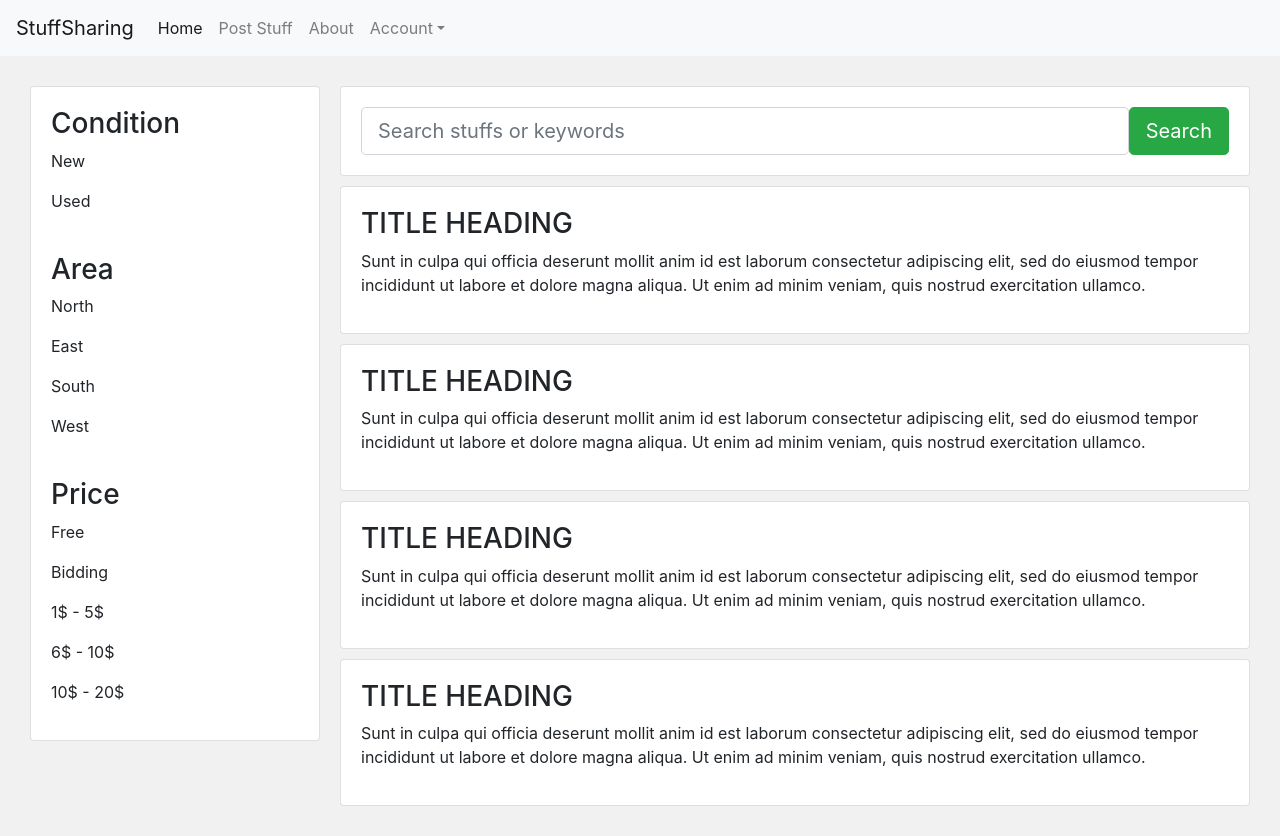
After one commit to lucaslefaucheur/cs2102StuffSharing, a Django app: page /search/ in a window 1280 px wide. The commit adds this page. Run offline with Django 3.2, Linux system fonts and the light colour scheme; some libraries are stand-ins or nearby versions.

Commit message:
add html files
home + search + post + about

```diff
--- /dev/null
+++ b/django_project/stuffsharing/templates/stuffsharing/search.html
@@ -0,0 +1,105 @@
+<!doctype html>
+<html lang="en">
+<head>
+    <meta charset="utf-8">
+    <meta name="viewport" content="width=device-width, initial-scale=1, shrink-to-fit=no">
+    <link rel="stylesheet" href="https://stackpath.bootstrapcdn.com/bootstrap/4.3.1/css/bootstrap.min.css" integrity="sha384-ggOyR0iXCbMQv3Xipma34MD+dH/1fQ784/j6cY/iJTQUOhcWr7x9JvoRxT2MZw1T" crossorigin="anonymous">
+    <title>StuffSharing - Search</title>
+</head>
+<body style="background: #f1f1f1;">
+    <nav class="navbar navbar-expand-lg navbar-light bg-light">
+        <a class="navbar-brand" href="#">StuffSharing</a>
+        <button class="navbar-toggler" type="button" data-toggle="collapse" data-target="#navbarSupportedContent" aria-controls="navbarSupportedContent" aria-expanded="false" aria-label="Toggle navigation">
+           <span class="navbar-toggler-icon"></span>
+        </button>
+
+        <div class="collapse navbar-collapse" id="navbarSupportedContent">
+            <ul class="navbar-nav mr-auto">
+                <li class="nav-item active">
+                    <a class="nav-link" href="#">Home<span class="sr-only">(current)</span></a>
+                </li>
+                <li class="nav-item">
+                    <a class="nav-link" href="#">Post Stuff</a>
+                </li>
+                <li class="nav-item">
+                    <a class="nav-link" href="#">About</a>
+                </li>
+                <li class="nav-item dropdown">
+                    <a class="nav-link dropdown-toggle" href="#" id="navbarDropdown" role="button" data-toggle="dropdown" aria-haspopup="true" aria-expanded="false">Account</a>
+                    <div class="dropdown-menu" aria-labelledby="navbarDropdown">
+                        <a class="dropdown-item" href="#">My Account</a>
+                        <a class="dropdown-item" href="#">My Stuffs</a>
+                        <a class="dropdown-item" href="#">My Loan Requests</a>
+                        <a class="dropdown-item" href="#">My Loan Propositions</a>
+                        <div class="dropdown-divider"></div>
+                        <a class="dropdown-item" href="#">Log Out</a>
+                    </div>
+                </li>
+            </ul>
+        </div>
+    </nav>
+
+    <div class="row" style="margin: 20px;">
+        <div class="left-column" style="float: left; width: 25%;">
+            <div class="card" style="padding: 20px; margin: 10px;">
+                <h3>Condition</h3>
+                <p>New</p>
+                <p>Used</p>
+                <br>
+                <h3>Area</h3>
+                <p>North</p>
+                <p>East</p>
+                <p>South</p>
+                <p>West</p>
+                <br>
+                <h3>Price</h3>
+                <p>Free</p>
+                <p>Bidding</p>
+                <p>1$ - 5$</p>
+                <p>6$ - 10$</p>
+                <p>10$ - 20$</p>
+            </div>
+        </div>
+
+        <div class="right-column" style="float: right; width: 75%;">
+            <form class="card" style="padding: 0px; margin: 10px;">
+                <div class="card-body row no-gutters align-items-center">
+                    <div class="col-auto">
+                        <i class="fas fa-search h4 text-body"></i>
+                    </div>
+                    <div class="col">
+                        <input class="form-control form-control-lg form-control-borderless" type="search" placeholder="Search stuffs or keywords">
+                    </div>
+                    <div class="col-auto">
+                        <button class="btn btn-lg btn-success" type="submit">Search</button>
+                    </div>
+                </div>
+            </form>
+
+            <div class="card" style="padding: 20px; margin: 10px;">
+                <h3>TITLE HEADING</h3>
+                <p>Sunt in culpa qui officia deserunt mollit anim id est laborum consectetur adipiscing elit, sed do eiusmod tempor incididunt ut labore et dolore magna aliqua. Ut enim ad minim veniam, quis nostrud exercitation ullamco.</p>
+            </div>
+            <div class="card" style="padding: 20px; margin: 10px;">
+                <h3>TITLE HEADING</h3>
+                <p>Sunt in culpa qui officia deserunt mollit anim id est laborum consectetur adipiscing elit, sed do eiusmod tempor incididunt ut labore et dolore magna aliqua. Ut enim ad minim veniam, quis nostrud exercitation ullamco.</p>
+            </div>
+            <div class="card" style="padding: 20px; margin: 10px;">
+                <h3>TITLE HEADING</h3>
+                <p>Sunt in culpa qui officia deserunt mollit anim id est laborum consectetur adipiscing elit, sed do eiusmod tempor incididunt ut labore et dolore magna aliqua. Ut enim ad minim veniam, quis nostrud exercitation ullamco.</p>
+            </div>
+            <div class="card" style="padding: 20px; margin: 10px;">
+                <h3>TITLE HEADING</h3>
+                <p>Sunt in culpa qui officia deserunt mollit anim id est laborum consectetur adipiscing elit, sed do eiusmod tempor incididunt ut labore et dolore magna aliqua. Ut enim ad minim veniam, quis nostrud exercitation ullamco.</p>
+            </div>
+
+        </div>
+    </div>
+
+
+
+    <script src="https://code.jquery.com/jquery-3.3.1.slim.min.js" integrity="sha384-q8i/X+965DzO0rT7abK41JStQIAqVgRVzpbzo5smXKp4YfRvH+8abtTE1Pi6jizo" crossorigin="anonymous"></script>
+    <script src="https://cdnjs.cloudflare.com/ajax/libs/popper.js/1.14.7/umd/popper.min.js" integrity="sha384-UO2eT0CpHqdSJQ6hJty5KVphtPhzWj9WO1clHTMGa3JDZwrnQq4sF86dIHNDz0W1" crossorigin="anonymous"></script>
+    <script src="https://stackpath.bootstrapcdn.com/bootstrap/4.3.1/js/bootstrap.min.js" integrity="sha384-JjSmVgyd0p3pXB1rRibZUAYoIIy6OrQ6VrjIEaFf/nJGzIxFDsf4x0xIM+B07jRM" crossorigin="anonymous"></script>
+</body>
+</html>
--- a/django_project/stuffsharing/urls.py
+++ b/django_project/stuffsharing/urls.py
@@ -3,5 +3,7 @@ from . import views
 
 urlpatterns = [
     path('', views.home, name='stuffsharing-home'),
+    path('search/', views.search, name='stuffsharing-search'),
+    path('post/', views.post, name='stuffsharing-post'),
     path('about/', views.about, name='stuffsharing-about'),
 ]
--- a/django_project/stuffsharing/views.py
+++ b/django_project/stuffsharing/views.py
@@ -5,6 +5,11 @@ from stuffsharing.models import TestUser, TestObject, IsWillingToRent
 def home(request):
     return render(request, 'stuffsharing/home.html')
 
+def search(request):
+    return render(request, 'stuffsharing/search.html')
+
+def post(request):
+    return render(request, 'stuffsharing/post.html')
 
 def about(request):
     return render(request, 'stuffsharing/about.html')
```
Also changed, not shown: django_project/stuffsharing/templates/stuffsharing/about.html (+37 -11 lines), django_project/stuffsharing/templates/stuffsharing/home.html (+58 -11 lines), django_project/stuffsharing/templates/stuffsharing/post.html (added, +48 -0 lines), 6 other files.
